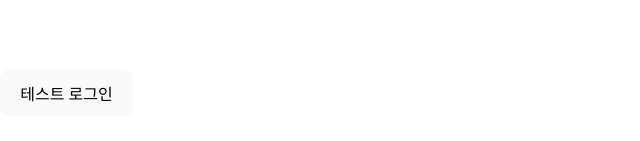
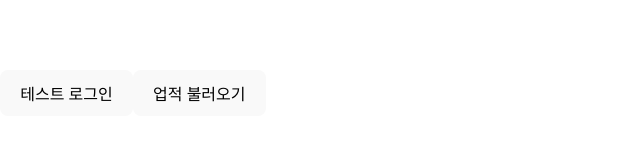
Before and after one commit to junwyoo/union-member-achievement, a React (Vite) app: page / in a window 1280 px wide. Shown: the part 307-448 px from the top of the page, without its empty margins (0-640 px from the left). Built offline with nearby package versions, Linux system fonts and the light colour scheme.

Commit message:
Add loadAchievements functoin

```diff
--- a/src/App.tsx
+++ b/src/App.tsx
@@ -1,7 +1,7 @@
 import { useEffect, useState } from "react";
 import { onAuthStateChanged } from "firebase/auth";
 import type { User } from "firebase/auth";
-import { doc, getDoc, setDoc } from "firebase/firestore";
+import { doc, getDoc, setDoc, collection, getDocs } from "firebase/firestore";
 import { auth, db } from "./firebase";
 import { signInWithEmailAndPassword } from "firebase/auth";
 
@@ -21,7 +21,22 @@ function App() {
     }
   };
 
-  return <button onClick={testLogin}>테스트 로그인</button>;
+
+  // 업적 불러오기
+
+  const loadAchievements = async () => {
+    const snap = await getDocs(collection(db, "achievements"));
+    snap.forEach(doc => {
+      console.log(doc.id, doc.data());
+    });
+  }
+
+  return (
+    <div>
+      <button onClick={testLogin}>테스트 로그인</button>
+      <button onClick={loadAchievements}>업적 불러오기</button>
+    </div>
+  );
 
   useEffect(() => {
     const unsub = onAuthStateChanged(auth, async (u) => {
```
Also changed, not shown: 1 other file (tests, documents, lock files or other folders).
